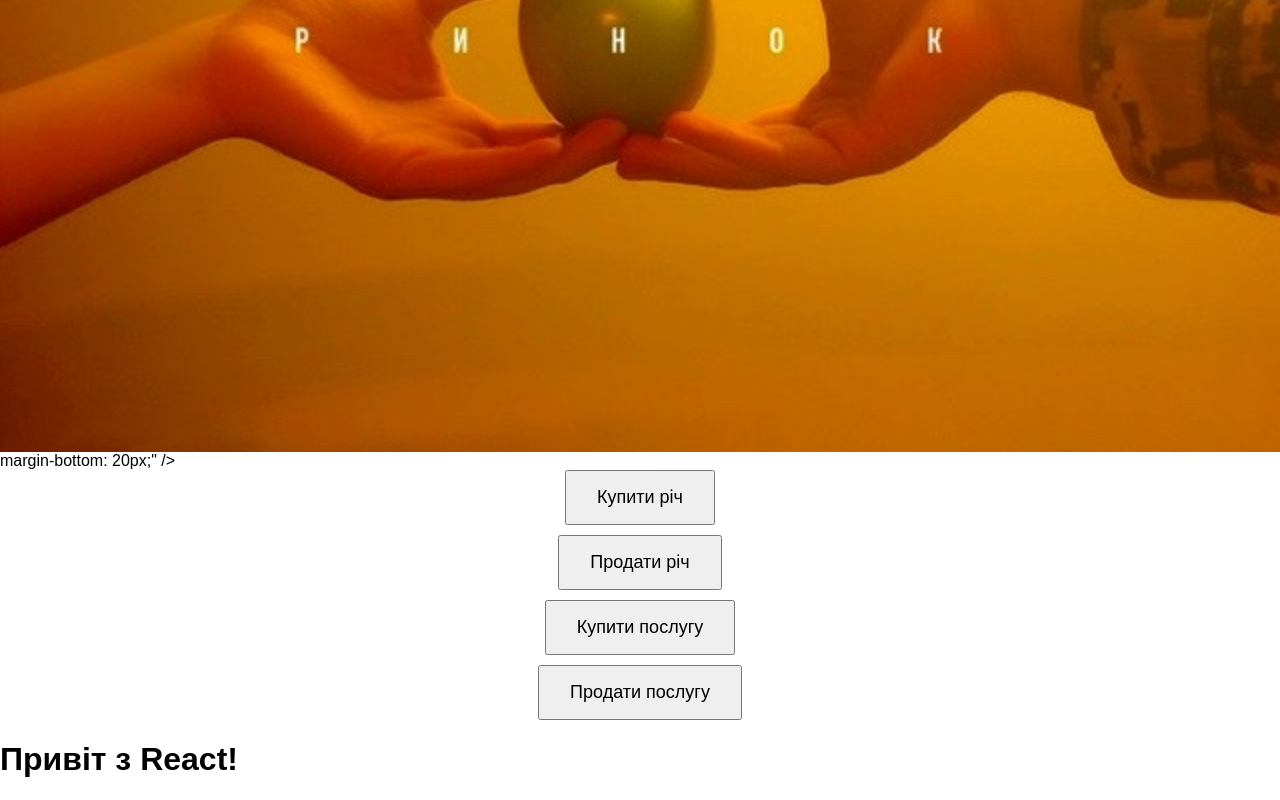
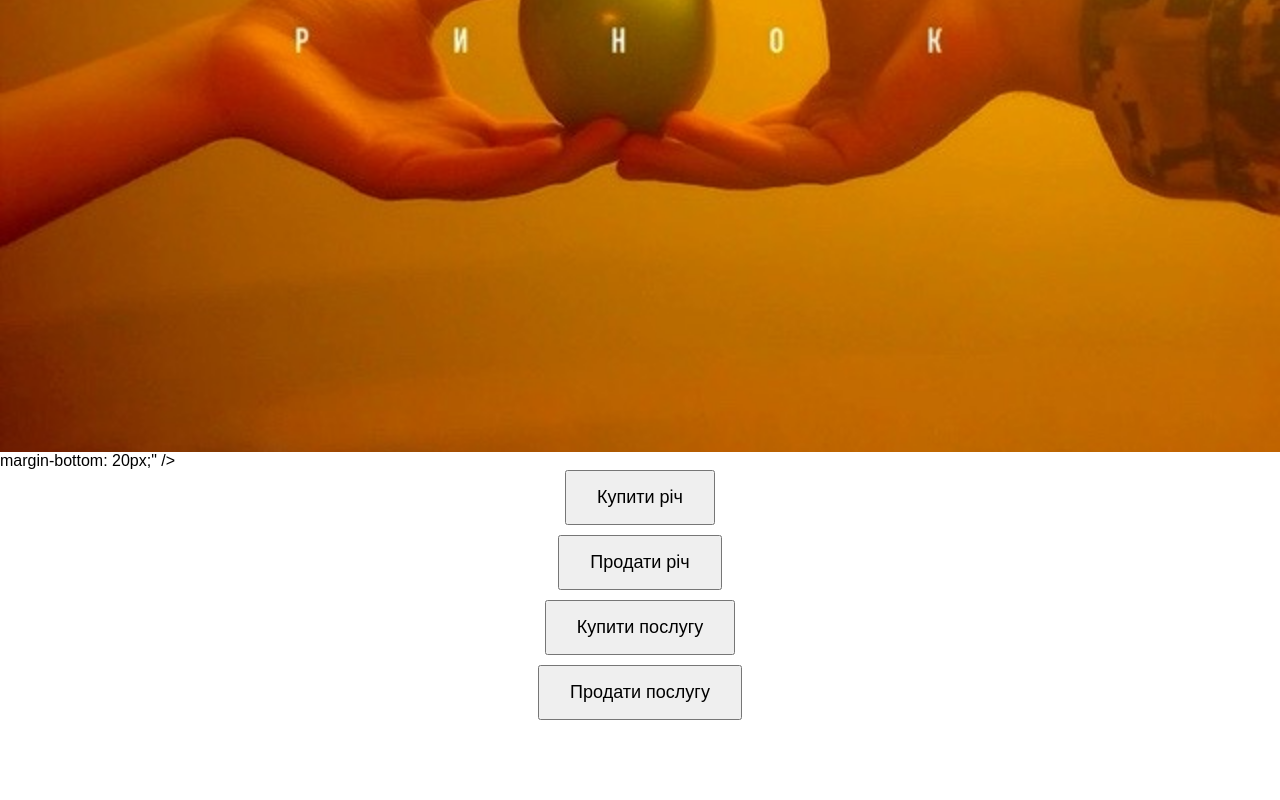
Before and after one commit to sheptytskyipro/holovnyi-rynok-webapp, a React (Vite) app: page / in a window 1280 px wide. Shown: the part 366-1166 px from the top of the page. After the commit the page ends 1086 px from the top, so only its background shows below. Built offline with nearby package versions, Linux system fonts and the light colour scheme.

Commit message:
Прибрав Привіт з React

```diff
--- a/src/main.jsx
+++ b/src/main.jsx
@@ -1,9 +1,8 @@
-import React from "react";
-import ReactDOM from "react-dom/client";
+import React from 'react';
+import ReactDOM from 'react-dom/client';
 
-const App = () => {
-  return <h1>Привіт з React!</h1>;
-};
-
-const root = ReactDOM.createRoot(document.getElementById("root"));
-root.render(<App />);
+ReactDOM.createRoot(document.getElementById('root')).render(
+  <React.StrictMode>
+    {/* Прибрав Привіт з React */}
+  </React.StrictMode>
+);
```
